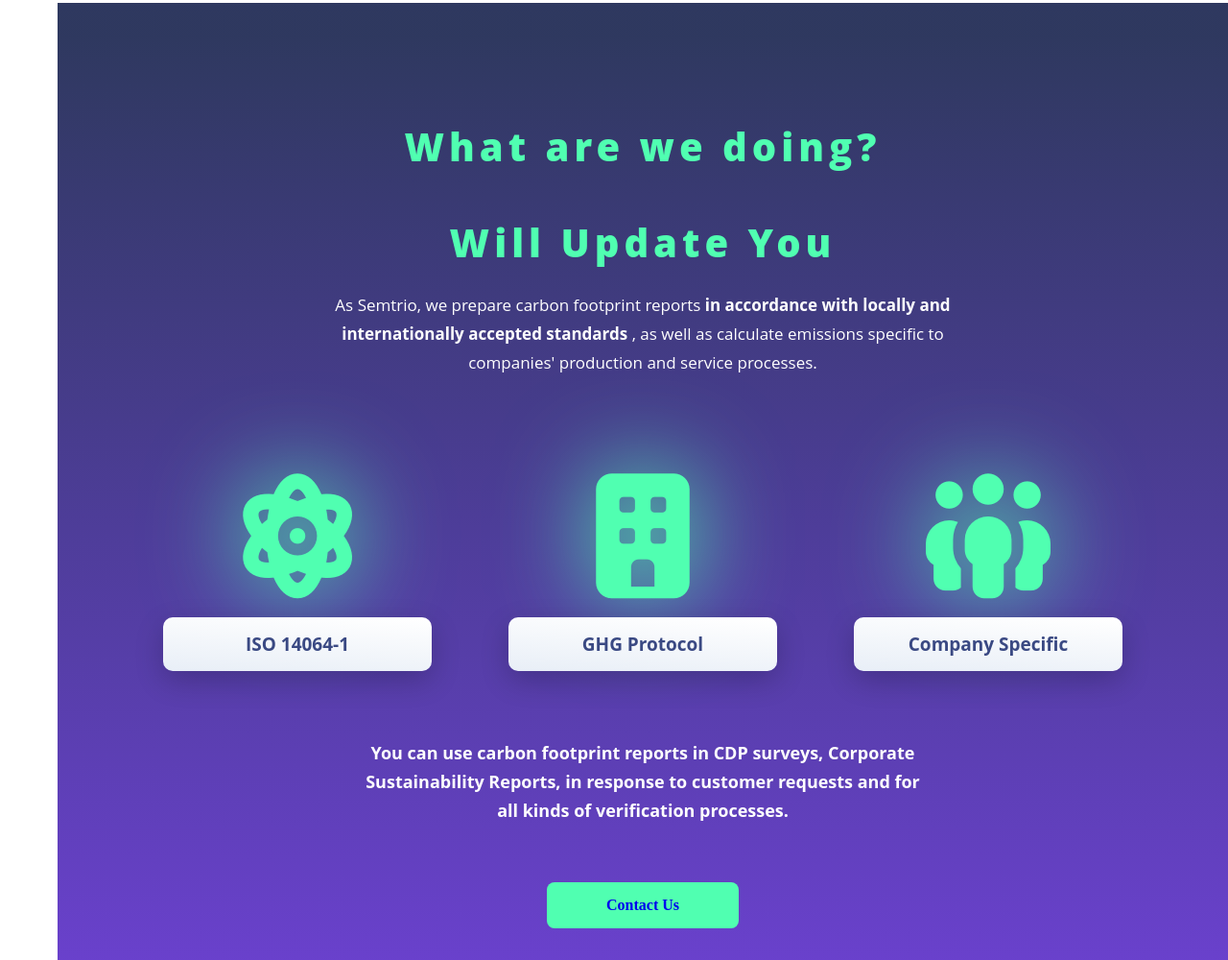
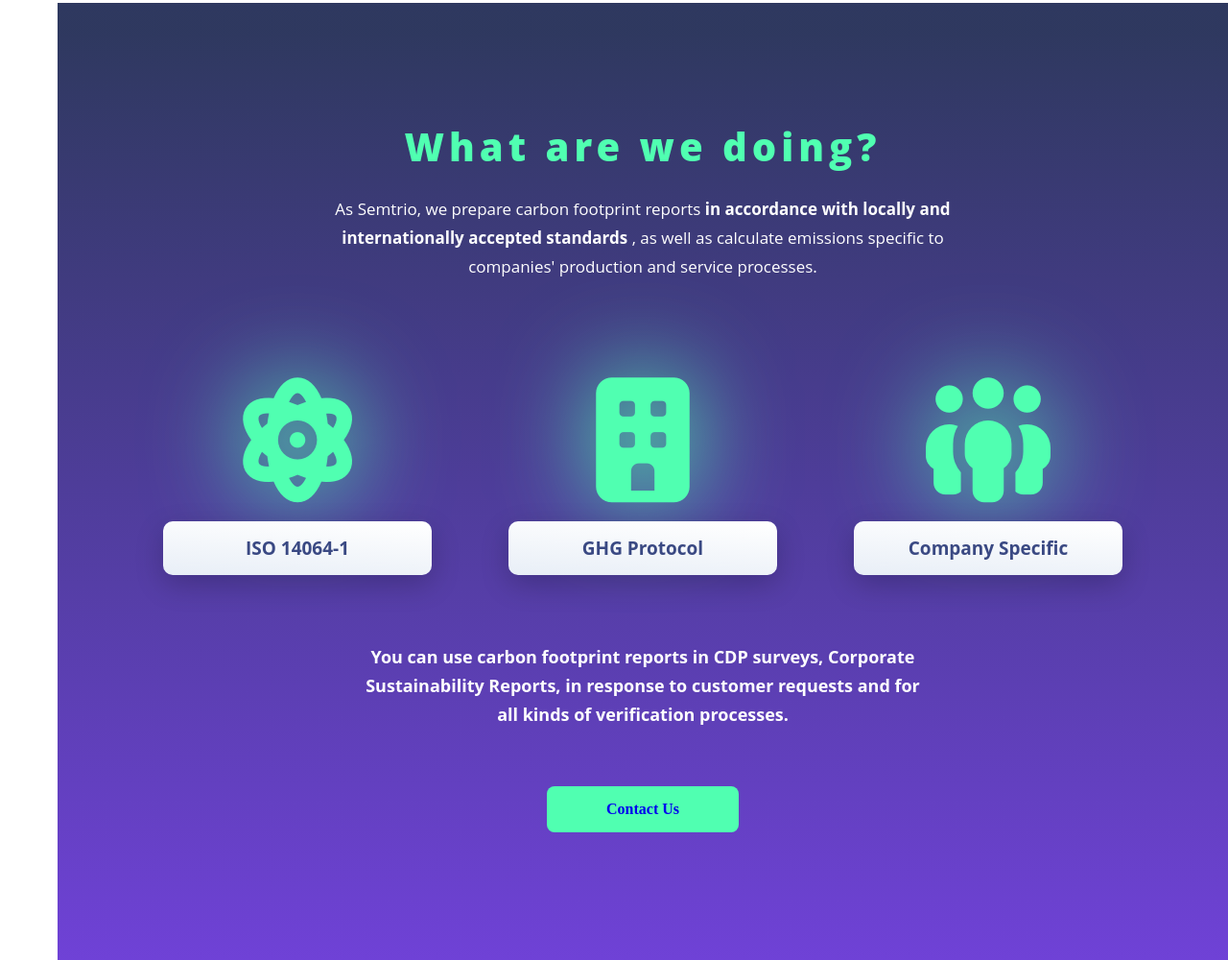
Before and after one commit to asmaaahmed07/CarbonFootpage, a plain HTML site: page index.html in a window 1280 px wide. Shown: the part 1048-2048 px from the top of the page at 96% size. Drawn offline with Linux system fonts and the light colour scheme.

Commit message:
carbon footpage web

```diff
--- a/index.html
+++ b/index.html
@@ -98,7 +98,6 @@
         <div class="sectionone">
         <div class="main">
             <p class="title">What are we doing?</p>
-            <p class="title">Will Update You</p>
             <p class="text">As Semtrio, we prepare carbon footprint reports <span>in accordance with locally and internationally accepted standards</span>  , as well as calculate emissions specific to companies' production and service processes.</p>
         </div>
         <div class="mediasection wrapper">
```
